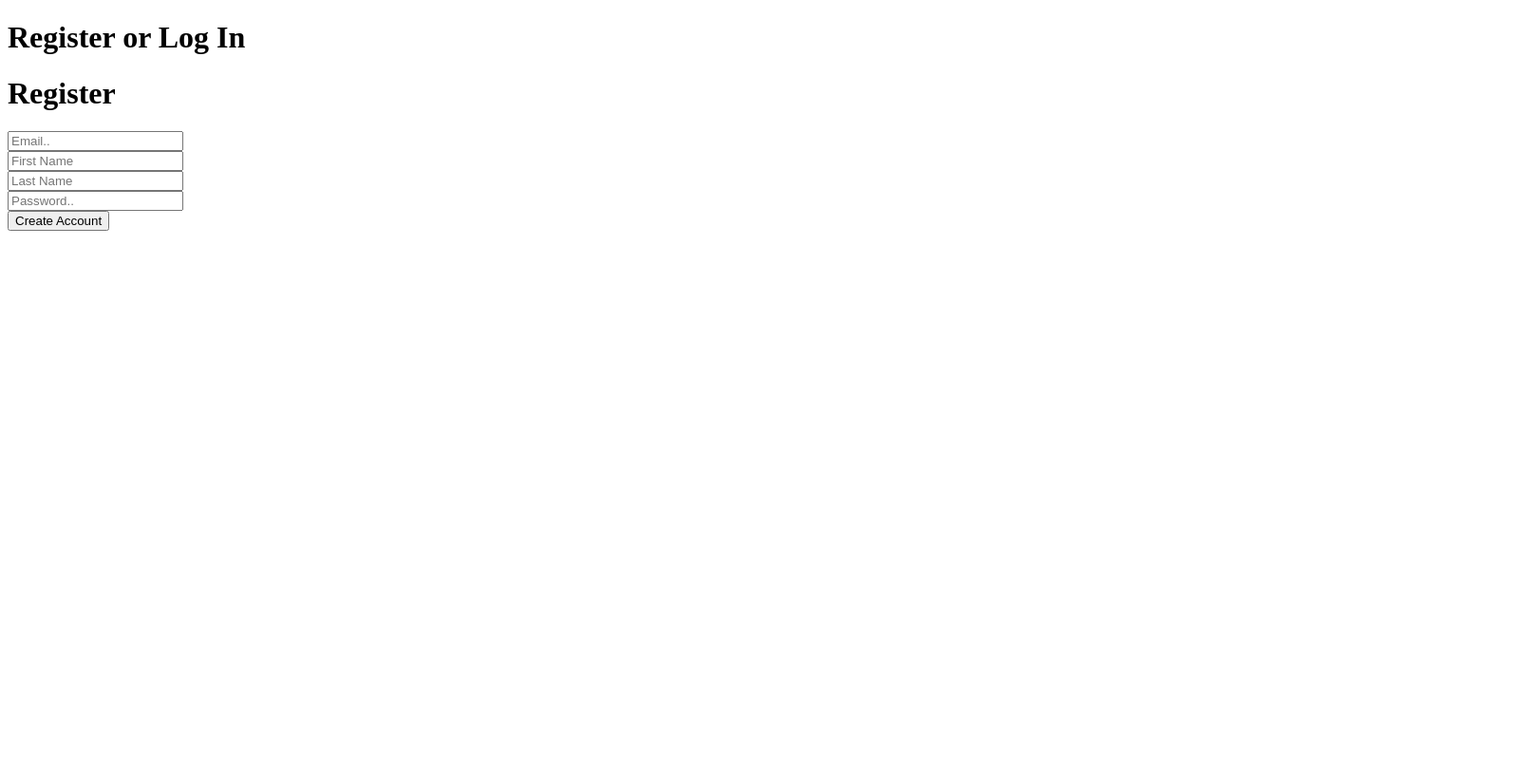
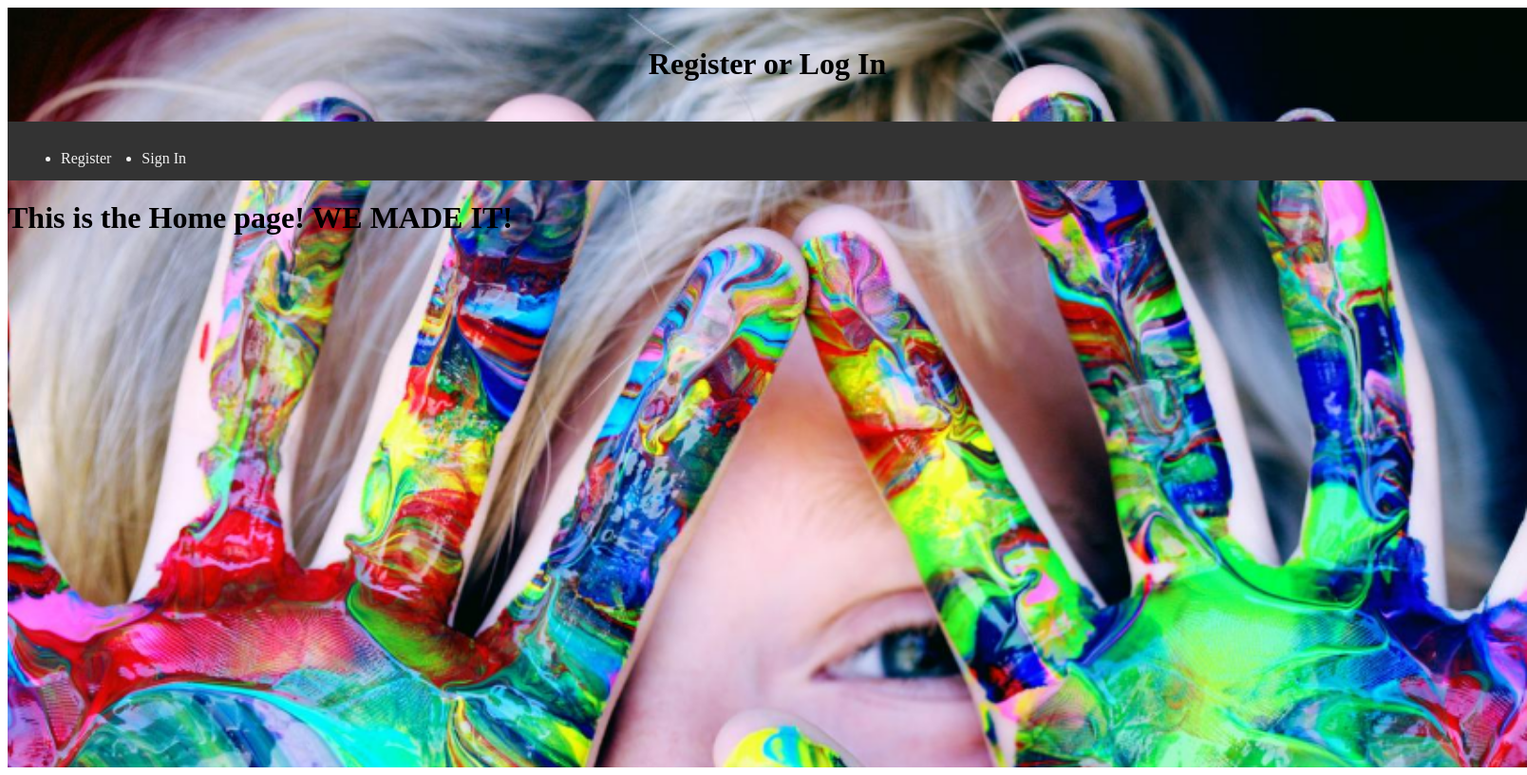
Before and after one commit to DylWalls/TeacherFrontEnd, a React app in the folder tinytotsteachers/: page / in a window 1280 px wide. Shown: the whole page at 95% size, 1608 px wide, since content can reach past the window. Built offline with nearby package versions, Linux system fonts and the light colour scheme.

Commit message:
Adding Home to the Routes, attempting to get working home page.

```diff
--- a/tinytotsteachers/src/components/App.css
+++ b/tinytotsteachers/src/components/App.css
@@ -1,38 +1,15 @@
-.App {
+/* Style the header */
+.header {
+  padding: 20px;
   text-align: center;
 }
 
-.App-logo {
-  height: 40vmin;
-  pointer-events: none;
+/*Background Image*/
+.bgi{
+  background-image: url(../assets/BackgroundParents.jpg);
+  background-repeat:no-repeat;
+  background-size:cover;
+  background-position:center;
+  width: 200vh;
+  height: 100vh;
 }
-
-@media (prefers-reduced-motion: no-preference) {
-  .App-logo {
-    animation: App-logo-spin infinite 20s linear;
-  }
-}
-
-.App-header {
-  background-color: #282c34;
-  min-height: 100vh;
-  display: flex;
-  flex-direction: column;
-  align-items: center;
-  justify-content: center;
-  font-size: calc(10px + 2vmin);
-  color: white;
-}
-
-.App-link {
-  color: #61dafb;
-}
-
-@keyframes App-logo-spin {
-  from {
-    transform: rotate(0deg);
-  }
-  to {
-    transform: rotate(360deg);
-  }
-}
--- a/tinytotsteachers/src/components/App.js
+++ b/tinytotsteachers/src/components/App.js
@@ -8,6 +8,8 @@ import {
 } from "react-router-dom";
 import Register from './Register/teacherRegister';
 import Login from './Login/login';
+import NavBar from './NavBar/NavBar';
+import Home from './Home/home';
 import './App.css';
 
 const App = () => {
@@ -31,19 +33,20 @@ const App = () => {
 
   return (
     <Router>
-      <div>
-        <div>
+      <div className="bgi">
+        <div className='header'>
           <h1>Register or Log In</h1>
         </div>
+        <NavBar/>
         <Switch>
-            <Route path="/" exact component={Register}/>
+            <Route path="/" exact component={Home}/>
+            <Route path="/register" exact component={Register}/>
             <Route path="/login" render={() => (
               <Login
                 isLoggedIn={isLoggedIn}
                 handleLogOut={handleLogOut}
-              />
-            )}
-            />
+              />)}/>
+            <Redirect to="/not-found"/>
         </Switch>
       </div>
     </Router>
--- /dev/null
+++ b/tinytotsteachers/src/components/Home/home.js
@@ -0,0 +1,18 @@
+import React, { useState } from 'react';
+import './home.css';
+
+const Home = ({createTeacher, deleteTeacher}) => {
+    const [teacher, setTeacher] = useState("");
+
+    const handleChange = (event) => {
+        setTeacher(event.target.value);
+    }
+
+    return(
+        <div>
+            <h1>This is the Home page! WE MADE IT!</h1>
+        </div>
+    )
+}
+
+export default Home;
--- a/tinytotsteachers/src/components/Login/login.js
+++ b/tinytotsteachers/src/components/Login/login.js
@@ -1,10 +1,12 @@
 import React, {useState } from 'react';
 import axios from 'axios';
+import { useHistory } from 'react-router';
 
 const Login = ({createTeacher, deleteTeacher}) => {
     const [teacher, setTeacher] = useState({});
     const [email, setEmail] = useState("");
     const [password, setPassword] = useState("");
+    const history = useHistory();
 
 
 
@@ -20,7 +22,7 @@ const Login = ({createTeacher, deleteTeacher}) => {
         .then((res)=> {
             console.log(res.data)
             localStorage.setItem("token", res.data)
-            console.log(`Success ${localStorage.getItem("Token")}`)
+            console.log(`Success ${localStorage.getItem("token")}`)
         })
         .catch(error => console.log(error))
         console.log(teacher)
@@ -30,7 +32,7 @@ const Login = ({createTeacher, deleteTeacher}) => {
     return(
         <>
         <div>
-            <h2>Log In</h2>
+            <h2>Sign In</h2>
             <form onSubmit={submitHandler}>
                 <div>
                     <input type="email" name="Email" placeholder="Email.." onChange={e=> setEmail(e.target.value)}/>
--- /dev/null
+++ b/tinytotsteachers/src/components/NavBar/NavBar.css
@@ -0,0 +1,21 @@
+  /* Style the top navigation bar */
+  .topnav {
+    overflow: hidden;
+    background-color: #333;
+  }
+
+  /* Style the topnav links */
+.topnav a {
+    float: left;
+    display: block;
+    color: #f2f2f2;
+    text-align: center;
+    padding: 14px 16px;
+    text-decoration: none;
+  }
+
+  /* Change color on hover */
+  .topnav a:hover {
+    background-color: rgb(255, 255, 255);
+    color: black;
+  }
--- /dev/null
+++ b/tinytotsteachers/src/components/NavBar/NavBar.js
@@ -0,0 +1,25 @@
+import { Link } from "react-router-dom";
+import './NavBar.css';
+
+function NavBar(){
+    return(
+        <nav>
+            <div class='topnav'>
+                <ul>
+                    <Link to="/">
+                        <li>
+                            Register
+                        </li>
+                    </Link>
+                    <Link to="/login">
+                        <li>
+                            Sign In
+                        </li>
+                    </Link>
+                </ul>
+            </div>
+        </nav>
+    )
+}
+
+export default NavBar;
```
Also changed, not shown: tinytotsteachers/src/assets/BackgroundMain.jpg (added), tinytotsteachers/src/assets/BackgroundParents.jpg (added), tinytotsteachers/src/assets/RegisterandLogin.jfif (added), tinytotsteachers/src/assets/TinyTots Logo.png (added), tinytotsteachers/src/components/Home/home.css (added).
